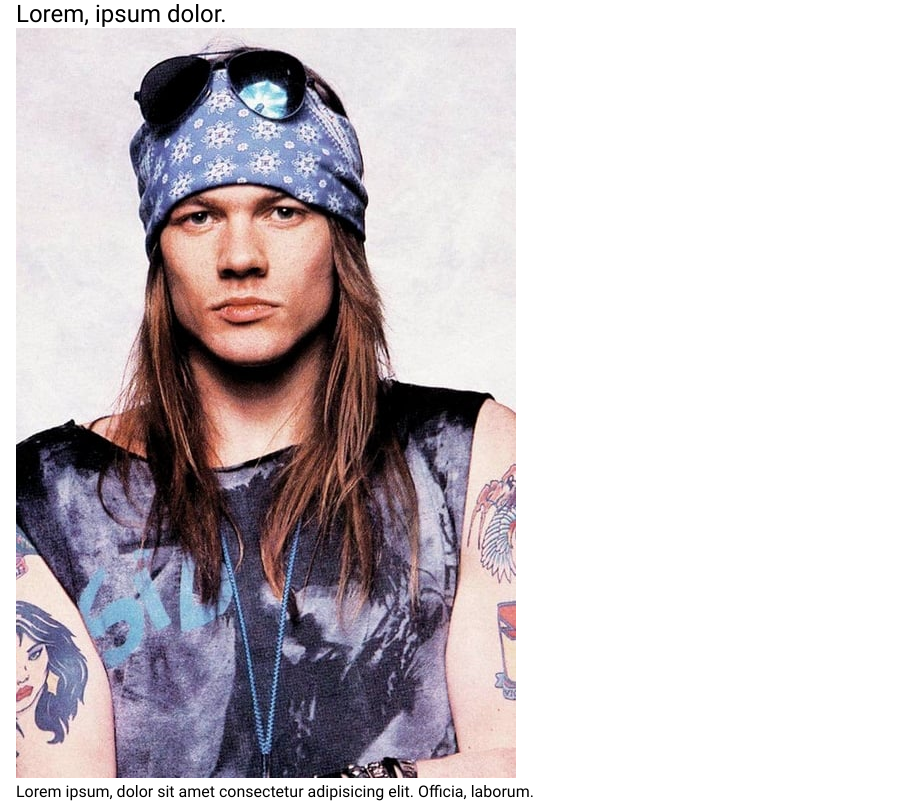
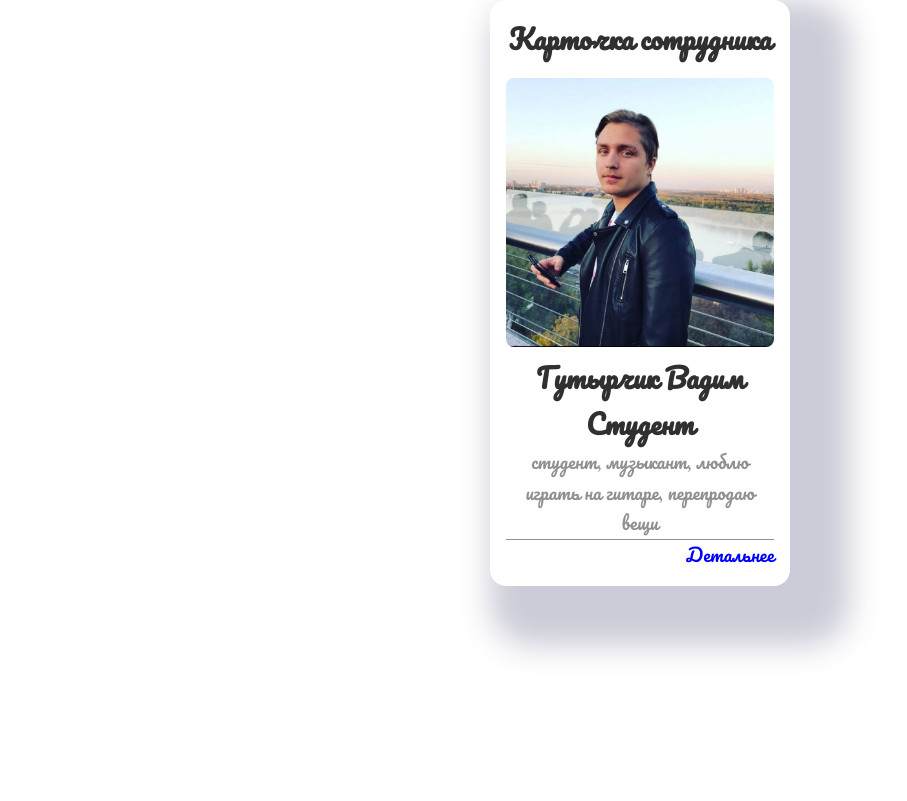
Before and after one commit to gutyawOw/fe-basic-02.08.23, a plain HTML site: page index.html in a window 1280 px wide. Shown: the whole page, without its empty margins (0-907 px from the left). Drawn offline with Linux system fonts and the light colour scheme.

Commit message:
add index.html and fonts/fonts.css

```diff
--- a/css/style.css
+++ b/css/style.css
@@ -10,11 +10,43 @@ a {
 html {
   font-family: "Roboto", sans-serif;
 }
-.container {
+/* .container {
   width: 100%;
-  max-width: calc(1110px+2rem);
+  max-width: 100%;
   margin-left: auto;
   margin-right: auto;
   padding-left: 1rem;
   padding-right: 1rem;
+} */
+
+.card {
+  width: 300px;
+  padding: 1rem;
+  border-radius: 1rem;
+  box-shadow: 30px 30px 30px 30px rgba(50, 50, 100, 0.25);
+  font-family: pacifico;
+  font-size: 18px;
+  line-height: 1.7;
+  font-weight: 400;
+  color: #909090;
+  margin: auto;
+  text-align: center;
 }
+.card img {
+  width: 300px;
+  max-width: 100%;
+  border-radius: 0.5rem;
+}
+.card h1 {
+  padding-bottom: 1rem;
+}
+.card h1,
+h2 {
+  color: #303030;
+  font-weight: 700;
+}
+.card1 {
+  border-top: 1px solid #909090;
+  text-align: right;
+  color: blue;
+}
--- a/fonts/fonts.css
+++ b/fonts/fonts.css
@@ -17,3 +17,9 @@
   font-weight: 700;
   font-style: normal;
 }
+@font-face {
+  font-family: "Pacifico";
+  src: local("Pacifico"), url("./Pacifico-Regular.woff2") format("woff2");
+  font-weight: 400;
+  font-style: normal;
+}
--- a/index.html
+++ b/index.html
@@ -12,14 +12,35 @@
 <body>
     <header></header>
     <main>
-        <section>
-            <div class="container">
-                <h1>Lorem, ipsum dolor.</h1>
+        <section class="container">
+
+            <div class="card">
+                <h1>Карточка сотрудника</h1>
+                <img src="./images/msg428400930-289428.jpg" alt="фото">
+                <div class="container">
+                    <h2>Гутырчик Вадим</h2>
+                    <h2>Студент</h2>
+                    <p>студент, музыкант, люблю играть на гитаре, перепродаю вещи</p>
+                </div>
+                <div class="card1">
+                    <div>
+                        <p>Детальнее</p>
+                    </div>
+
+                </div>
+            </div>
+
+
+
+
+
+            <!-- <div class="container">
+                <h1>Карточка сотрудника</h1>
                 <img src="./images/axlrose.jpg" alt="axlrose">
                 <p>
                     Lorem ipsum, dolor sit amet consectetur adipisicing elit. Officia, laborum.
                 </p>
-            </div>
+            </div> -->
         </section>
     </main>
     <footer></footer>
```
Also changed, not shown: fonts/Pacifico-Regular.woff2 (added), images/msg428400930-289428.jpg (added), 1 other file.
